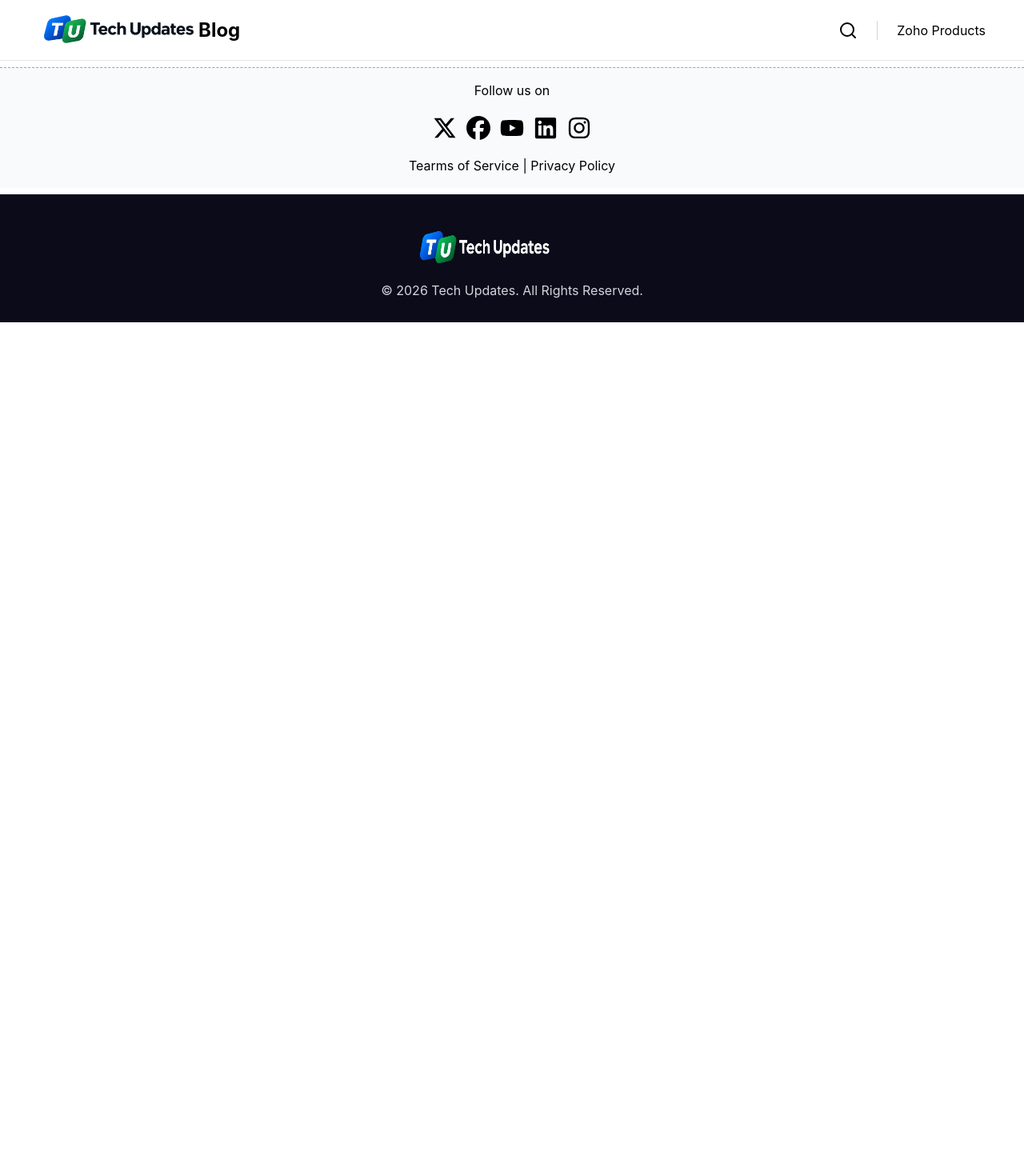
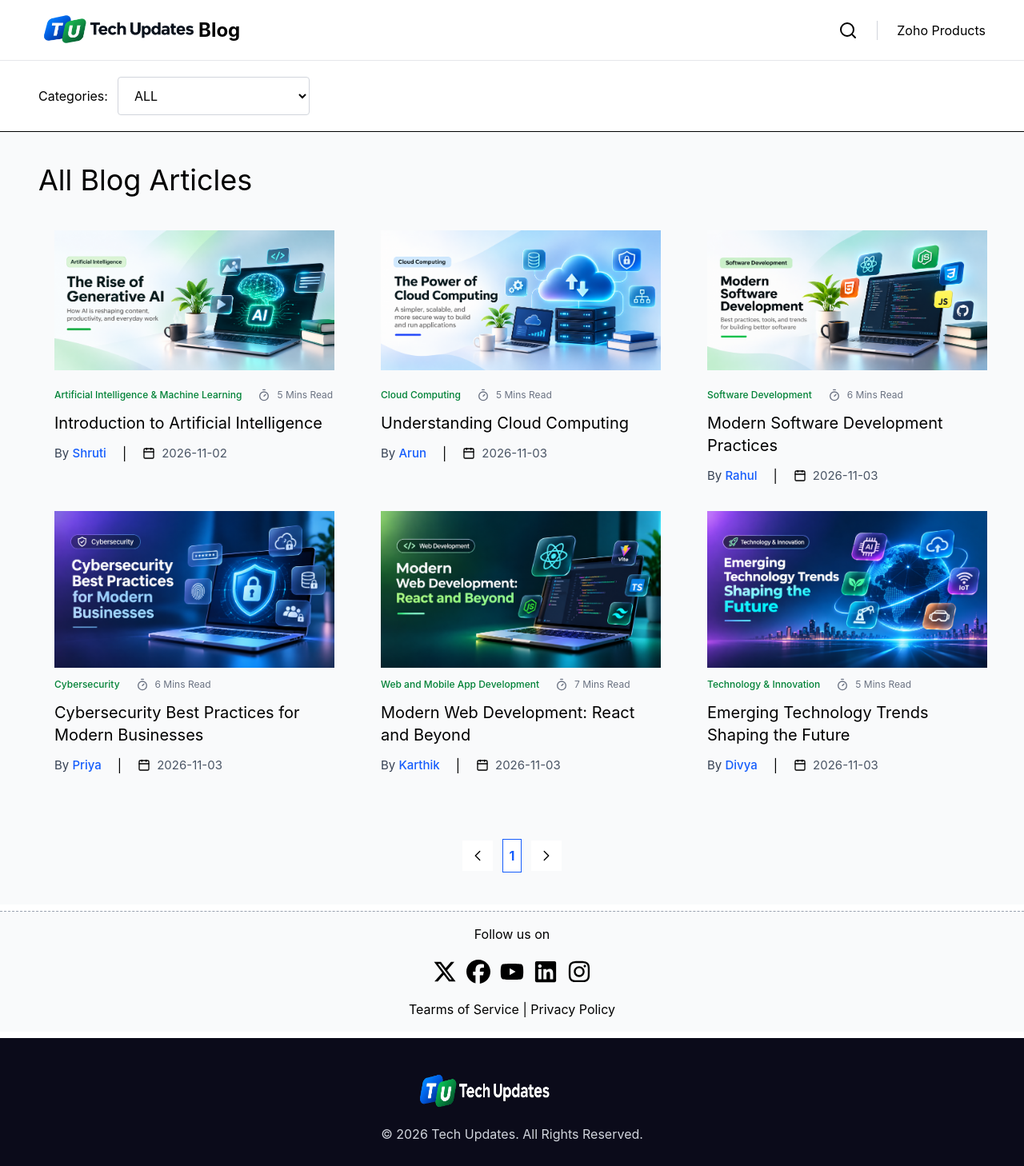
Before and after one commit to ziauddeen028-ZIA/Tech-Updates-frontend, a React app: page /blogs in a window 1280 px wide. Shown: the whole page at 80% size. Before the commit the page ends 800 px from the top, so only its background shows below. Built offline with nearby package versions, Linux system fonts and the light colour scheme; the HTML template or start-up script is replaced by a standard one.

Commit message:
feat: add All Blog Page done

```diff
--- a/package.json
+++ b/package.json
@@ -15,7 +15,9 @@
     "react": "^19.3.1",
     "react-dom": "^19.3.1",
     "react-icons": "^5.7.0",
+    "react-markdown": "^10.1.0",
     "react-router-dom": "^7.18.5",
+    "remark-gfm": "^4.0.1",
     "tailwindcss": "^4.3.3"
   },
   "devDependencies": {
--- a/src/App.jsx
+++ b/src/App.jsx
@@ -6,6 +6,7 @@ import CategoryListing from './pages/CategoryListing'
 import { BrowserRouter, Routes, Route } from "react-router-dom"
 import SearchResults from './pages/SearchResults'
 import Footer from './components/Footer'
+import Blogs from './pages/Blogs'
 
 
 function App() {
@@ -18,6 +19,7 @@ function App() {
         <Routes>
           <Route path='/' element={<Home />} />
           <Route path="/category/:categoryName" element={<CategoryListing />} />
+          <Route path="/blogs" element={<Blogs/>} />
           <Route path="/search" element={<SearchResults />} />
         </Routes>
         <Footer/>
--- a/src/components/PopularSection.jsx
+++ b/src/components/PopularSection.jsx
@@ -1,9 +1,11 @@
 import React from 'react'
 import { data } from '../data/blogdata';
-import { Timer, Calendar } from "lucide-react";
+import { Timer, Calendar, ChevronRight } from "lucide-react";
+import { useNavigate } from 'react-router-dom';
 
 const PopularSection = () => {
     const datas = data.filter((item) => item.isTrending);
+    const navigate=useNavigate();
     return (
         <>
             <div className='bg-gray-50'>
@@ -48,6 +50,9 @@ const PopularSection = () => {
                     </div>
                 </div>
             </div>
+            <div className='flex justify-center items-center'>
+                <button onClick={()=>navigate('/blogs')} className='group text-center flex items-center justify-center gap-2 cursor-pointer border lg:border lg:border-blue-600 text-blue-700 lg:px-8 px-4 my-4  py-4  transition-colors text-[15px] '>VIEW ALL BLOGS <ChevronRight className="w-5 h-5 transition-transform duration-300 group-hover:translate-x-1" /></button>
+            </div>
         </>
     )
 }
--- /dev/null
+++ b/src/pages/BlogDetails.jsx
@@ -0,0 +1,23 @@
+import React from 'react'
+import { data } from '../data/blogdata';
+
+const BlogDetails = () => {
+    return (
+        <>
+            <div>
+                <div>
+                    <h1>Title</h1>
+                    <div>author & rest details</div>
+                </div>
+                <div>
+                    image
+                </div>
+                <div>
+                    large content
+                </div>
+            </div>
+        </>
+    )
+}
+
+export default BlogDetails
--- /dev/null
+++ b/src/pages/Blogs.jsx
@@ -0,0 +1,109 @@
+import React, { useState } from 'react'
+import { data } from '../data/blogdata';
+import { Timer, Calendar,ChevronLeft,ChevronRight } from "lucide-react";
+
+
+const Blogs = () => {
+    const [selectedCategory, setSelectedCategory] = useState("");
+    const [currentPage, setCurrentPage] = useState(1);
+    const articlesPerPage = 6;
+    const lastIndex = currentPage * articlesPerPage;
+    const firstIndex = lastIndex - articlesPerPage;
+    const datas = data.filter((item) => item.status === "published" && (selectedCategory === "" || item.category === selectedCategory));
+    const totalPages = Math.ceil(datas.length / articlesPerPage);
+    const currentArticles = datas.slice(firstIndex, lastIndex);
+    return (
+        <>
+            <div className='bg-gray-50'>
+                <div className='sec-navbar flex flex-col lg:flex-row lg:items-center gap-0 lg:gap-8 px-4 sm:px-7 lg:px-12 py-2 bg-white border-b'>
+                    <div className='flex items-center justify-between w-full lg:w-auto gap-3 py-3 lg:border-0'>
+                        <label >Categories: </label> <select value={selectedCategory}
+                            onChange={(e) => {
+                                setSelectedCategory(e.target.value);
+                                setCurrentPage(1);
+                            }}
+                            className="w-[240px] border border-gray-300 bg-white px-4 py-3 text-base rounded-sm outline-none focus:border-blue-500 cursor-pointer">
+                            <option value="">ALL</option>
+                            <option value="Cybersecurity">Cyber Security</option>
+                            <option value="Cloud Computing">Cloud Computing</option>
+                            <option value="Software Development">Software Development</option>
+                            <option value="Artificial Intelligence & Machine Learning">Artificial Intelligence & Machine Learning</option>
+                            <option value="Web and Mobile App Development">Web and Mobile App Development</option>
+                            <option value="Technology & Innovation">Technology & Innovation</option>
+                            <option value="Industry Insights">Industry Insights</option>
+                        </select>
+                    </div>
+
+                </div>
+                <div className="text-3xl lg:text-4xl font-normal py-10 px-4 sm:px-7 lg:px-12">
+                    {selectedCategory || "All Blog Articles"}
+                </div>
+                <div>
+                    <div className="w-full grid grid-cols-1 sm:grid-cols-2 lg:grid-cols-3 gap-10 mx-5 px-4 sm:px-7 lg:px-12 pb-20">
+                        {
+                            currentArticles.map((item) => (
+                                <div key={item.id} className='w-full max-w-[350px]' >
+
+                                    <div className='image bg-gray-50 h-[180px] flex justify-center items-center'>
+                                        <img src={item.image} alt="artificial intelligence" className='w-full h-[200px] lg:h-fit  object-contain' />
+                                    </div>
+                                    <div className='details mt-5'>
+                                        <div className='flex items-center lg:gap-5  mb-3'>
+                                            <h4 className='text-green-700 text-[12px] font-medium'>{item.category}</h4>
+                                            <div className='flex items-center sm:gap-1 lg:gap-2 flex-nowrap'>
+                                                <p > <Timer className='w-4 h-4 text-gray-500' /></p>
+                                                <p className='text-gray-500 text-[12px]'>{item.readTime} Mins Read</p>
+                                            </div>
+                                        </div>
+                                        <div>
+                                            <h1 className='text-xl mb-3'>{item.title}</h1>
+                                            <div className='flex items-center gap-5'>
+                                                <p className='text-[15px] text-gray-700'>By <span className='text-blue-600 font-medium hover:underline decoration-dotted underline-offset-2'>{item.author}</span></p>
+                                                <p>|</p>
+                                                <div className='flex items-center gap-2'>
+                                                    <Calendar className='w-4 h-4' />
+                                                    <p className='text-[15px] text-gray-600'>{item.publishedAt}</p>
+                                                </div>
+                                            </div>
+                                        </div>
+                                    </div>
+
+
+                                </div>
+                            ))
+                        }
+                    </div>
+                    <div className="flex justify-center items-center gap-3 pb-10">
+                        <button
+                            disabled={currentPage === 1}
+                            onClick={() => setCurrentPage(currentPage - 1)}
+                            className='bg-white p-2 cursor-pointer'
+                        >
+                            <ChevronLeft size={22} strokeWidth={1.5} />
+                        </button>
+
+                        {Array.from({ length: totalPages }, (_, index) => (
+                            <button
+                                key={index}
+                                onClick={() => setCurrentPage(index + 1)}
+                                className={currentPage === index + 1 ? "font-bold text-blue-600 border border-blue-600 bg-white p-2 cursor-pointer " : "bg-white p-2 cursor-pointer"}
+                            >
+                                {index + 1}
+                            </button>
+                        ))}
+
+                        <button
+                            disabled={currentPage === totalPages || totalPages === 0}
+                            onClick={() => setCurrentPage(currentPage + 1)}
+                            className='bg-white p-2 cursor-pointer'
+                        >
+                           <ChevronRight size={22} strokeWidth={1.5} />
+                        </button>
+                    </div>
+                </div>
+            </div>
+        </>
+    )
+}
+
+export default Blogs;
```
Also changed, not shown: 1 other file (tests, documents, lock files or other folders).
